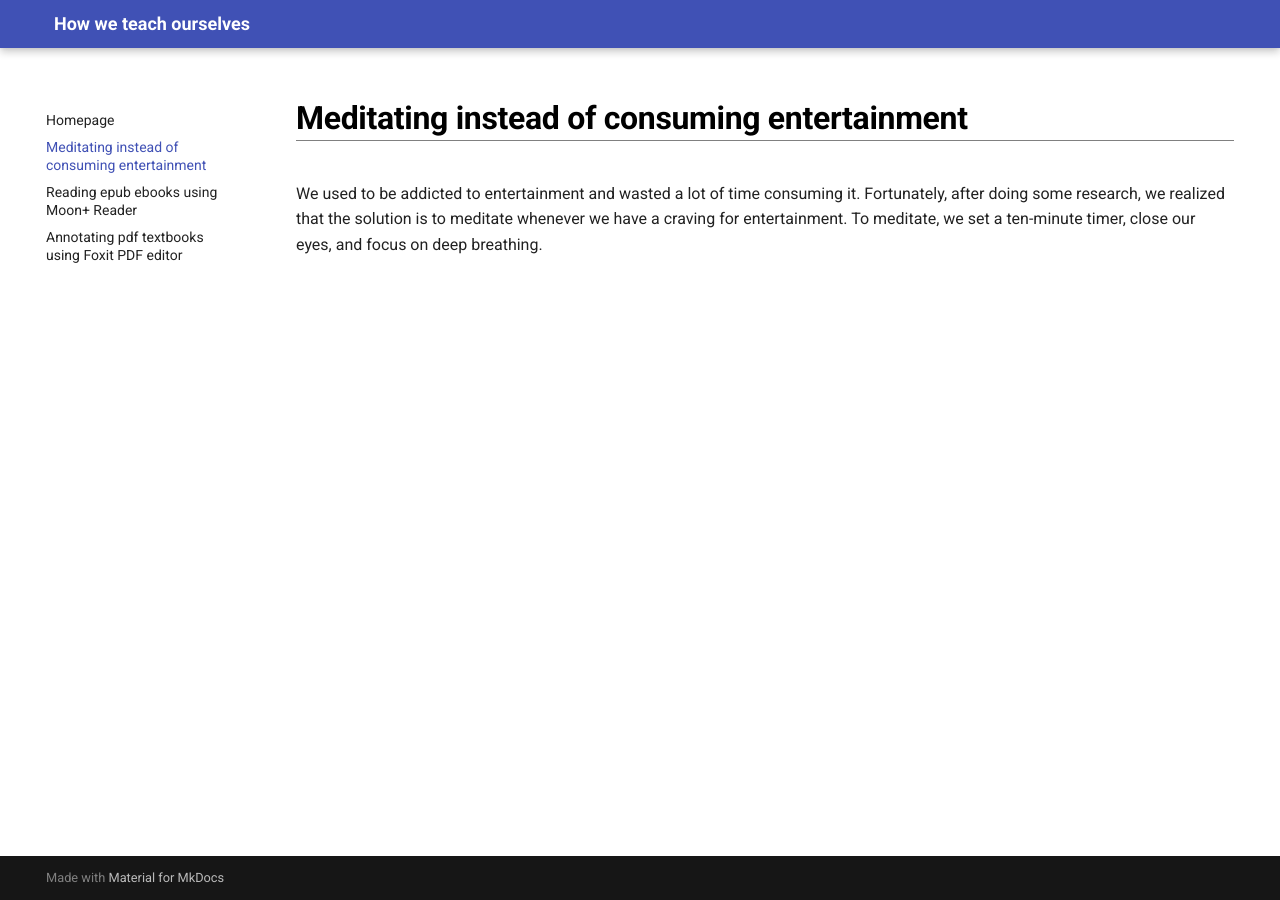
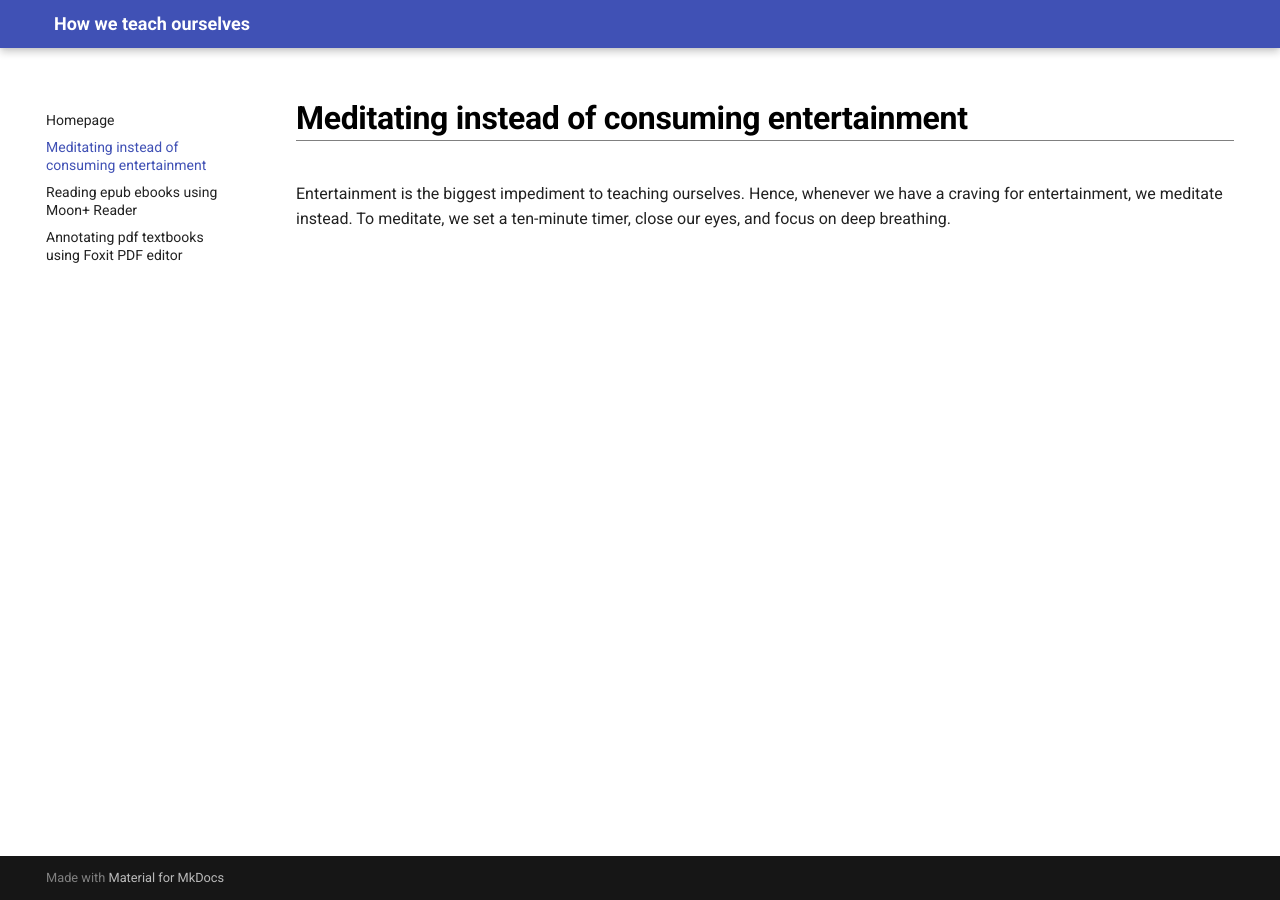
Before and after one commit to maximilian-ho/how-we-teach-ourselves, an MkDocs documentation site: the page built from docs/meditation.md, in a window 1280 px wide. Built offline with MkDocs 1.6.1 and Material for MkDocs 9.7.7, drawn with Linux system fonts in a browser that asks for light colours.

Commit message:
Update meditation.md

```diff
--- a/docs/meditation.md
+++ b/docs/meditation.md
@@ -1,3 +1,3 @@
 # Meditating instead of consuming entertainment
 
-We used to be addicted to entertainment and wasted a lot of time consuming it. Fortunately, after doing some research, we realized that the solution is to meditate whenever we have a craving for entertainment. To meditate, we set a ten-minute timer, close our eyes, and focus on deep breathing.
+Entertainment is the biggest impediment to teaching ourselves. Hence, whenever we have a craving for entertainment, we meditate instead. To meditate, we set a ten-minute timer, close our eyes, and focus on deep breathing.
```
